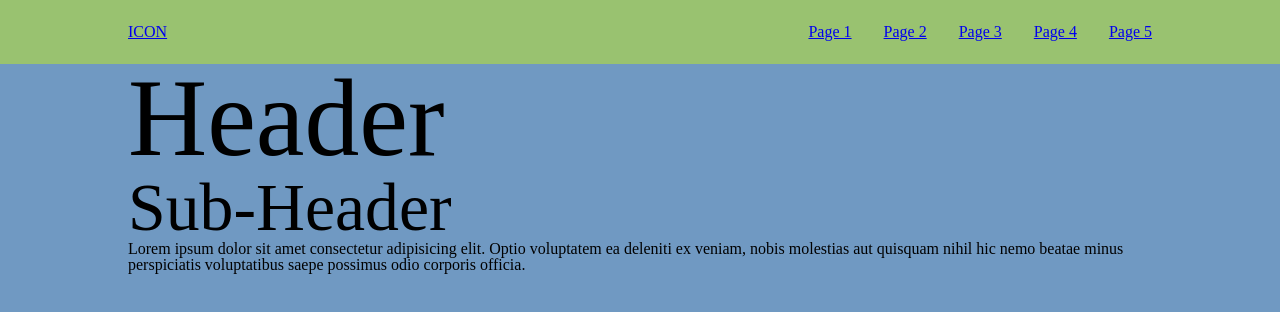
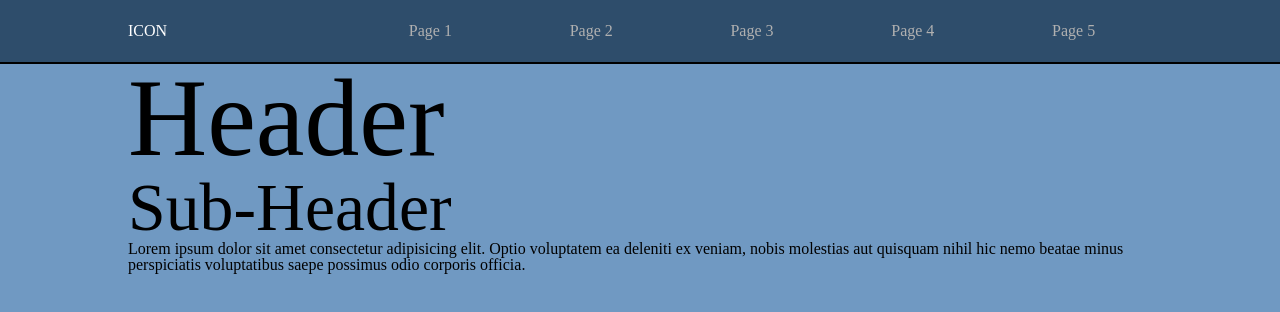
Before and after one commit to AvaHurstCode/ResponsiveDesign, a plain HTML site: page index.html in a window 1280 px wide. Shown: the top 312 px of the page. Drawn offline with Linux system fonts and the light colour scheme.

Commit message:
Fixed grid and added background svg for future parallax effect

```diff
--- a/css/background.css
+++ b/css/background.css
@@ -1,7 +1,18 @@
 .bg {
-    background-color: var(--primary);
+    background-color: var(--primary-60);
 }
 
-.nav-seperator {
-    background-color: var(--accent);
+#landscape {
+    .back-1,.back-2,.back-3,.back-4,.back-5,.back-6 {
+        animation: parallax
+    }
 }
+
+@keyframes parallax {
+    from {
+        transform: 0 10rem;
+    }
+    to {
+        transform: 0 0;
+    }
+}
--- a/css/colourscheme.css
+++ b/css/colourscheme.css
@@ -3,7 +3,8 @@
     --s: 40%;
     --l: 60%;
     --sep: 120;
-    --primary: hsl(var(--h),var(--s),var(--l));
+    --primary-60: hsl(var(--h),var(--s),var(--l));
+    --primary-30: hsl(var(--h),var(--s),calc(var(--l) * 0.5));
     --accent: hsl(calc(var(--h) - var(--sep)), var(--s), var(--l));
     --text-primary: hsl(0, 0, 0);
     --text-accent: var(--accent);
--- a/css/defaults.css
+++ b/css/defaults.css
@@ -25,3 +25,8 @@ h5 {
 h6 {
     font-size: 0.5rem;
 }
+
+a {
+    text-decoration: none;
+    color: white;
+}
--- a/css/dynamicgrid.css
+++ b/css/dynamicgrid.css
@@ -13,10 +13,23 @@
 }
 
 nav {
-    grid-area: nav
+    display: grid;
+    grid-template-columns: subgrid;
+    grid-template-rows: subgrid;
+    grid-column: margin-left-start / margin-right-end;
+}
+
+.nav-inner {
+    grid-column: margin-left-end / margin-right-start;
 }
 
 .nav-seperator {
     grid-column: margin-left-start / margin-right-end;
     grid-row: 1;
 }
+
+@media (width <= 500px) {
+    .primary-grid {
+        grid-template-rows: auto auto 4rem;
+    }
+}
--- a/css/navbar.css
+++ b/css/navbar.css
@@ -1,19 +1,52 @@
 nav {
-    ul {
-        gap: 2rem;
-        height: 100%;
-        li {
+    background-color: var(--primary-30);
+    border-bottom: 0.125rem solid black;
+    position: sticky;
+    top: 0;
+    .nav-inner {
+        justify-content: space-between;
+        aside {
             display: flex;
             align-items: center;
+            justify-content: center;
+            padding-right: 1rem;
+        }
+        ul {
+            gap: 0.25rem;
             height: 100%;
-            a {
+            width: min(50rem, 100%);
+            li {
                 display: flex;
                 align-items: center;
                 height: 100%;
+                width: 100%;
+                a {
+                    color: var(--text-light);
+                    display: flex;
+                    align-items: center;
+                    justify-content: center;
+                    height: 100%;
+                    width: 100%
+                }
             }
         }
     }
 }
-.nav-seperator {
 
+@media (width <= 500px) {
+    .nav-inner {
+        aside {
+            padding-right: 0;
+        }
+        flex-direction: column;
+        ul {
+            flex-direction: column;
+            li{
+                height: 3rem;
+                a {
+                    justify-content: left;
+                }
+            }
+        }
+    }
 }
--- a/index.html
+++ b/index.html
@@ -14,9 +14,8 @@
     <title>ResponsiveDesign</title>
 </head>
 <body class="primary-grid bg">
-    <div class="nav-seperator">
-    </div>
-    <nav class="af-flex af-align-i-center af-justify-space-between">
+    <nav>
+        <div class="nav-inner af-flex af-align-i-center af-justify-space-between">
             <aside>
                 <a href="index.html" class="nav-icon-button">
                     <p class="nav-icon-img">ICON</p>
@@ -49,6 +48,7 @@
                     </a>
                 </li>
             </ul>
+        </div>
     </nav>
     <section class="grid-main">
         <header>
@@ -57,6 +57,7 @@
         </header>
         <main>
             <p>Lorem ipsum dolor sit amet consectetur adipisicing elit. Optio voluptatem ea deleniti ex veniam, nobis molestias aut quisquam nihil hic nemo beatae minus perspiciatis voluptatibus saepe possimus odio corporis officia.</p>
+            <br><br><br><br><br><br><br><br><br><br><br><br><br><br><br><br><br><br><br><br><br><br><br><br><br><br><br><br><br><br><br><br><br><br><br><br><br><br><br><br><br><br><br><br><br><br><br><br><br><br><br><br><br><br><br><br><br><br><br><br><br><br><br><br><br><br><br><br><br><br><br><br><br><br><br><br><br><br><br><br><br><br><br><br><br><br><br><br><br><br><br><br><br><br><br><br><br><br><br><br>
         </main>
     </section>
 </body>
```
Also changed, not shown: include/navbar.html (+1 -0 lines), svg/landscape.svg (added). Lines whose indentation alone changed are shown as unchanged.
